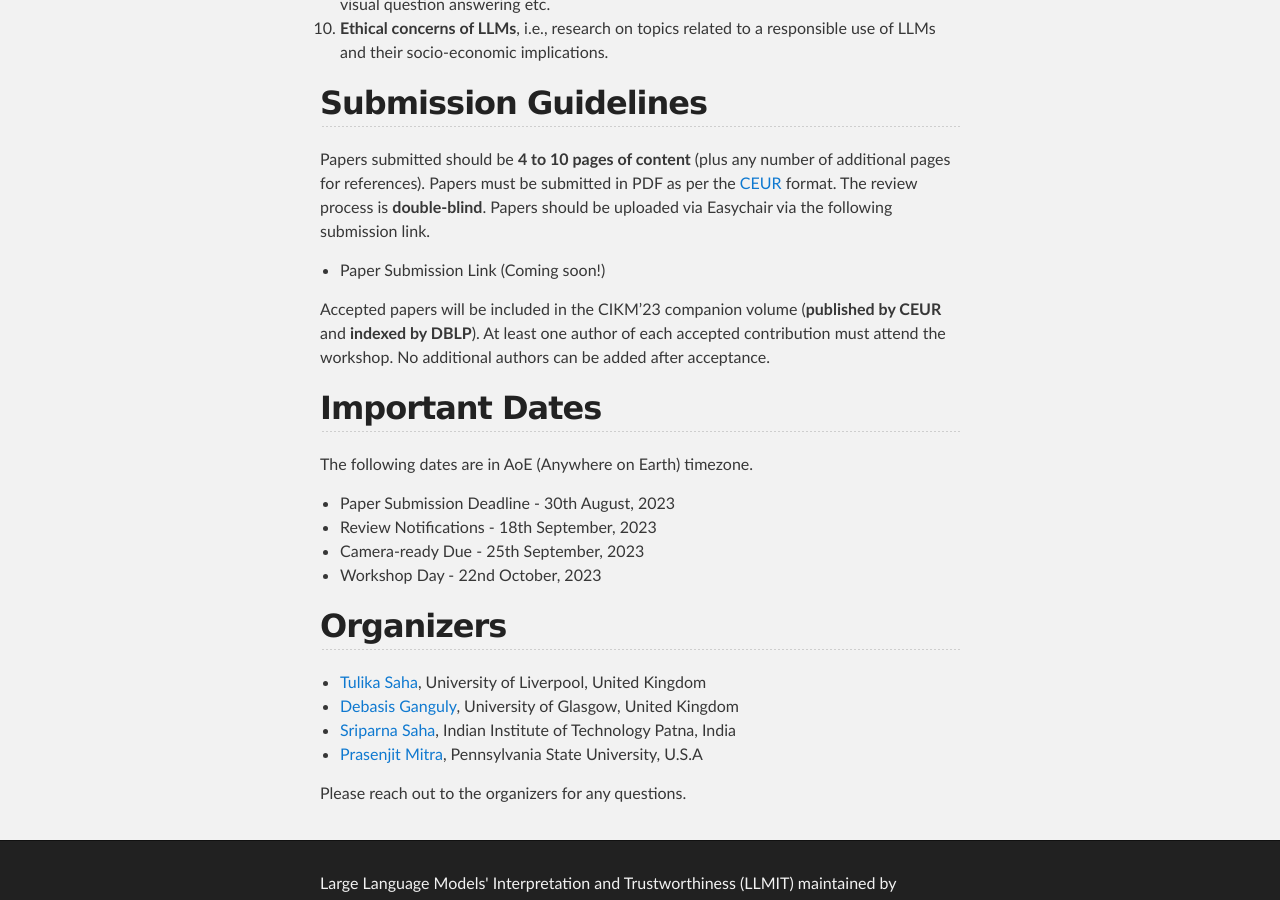
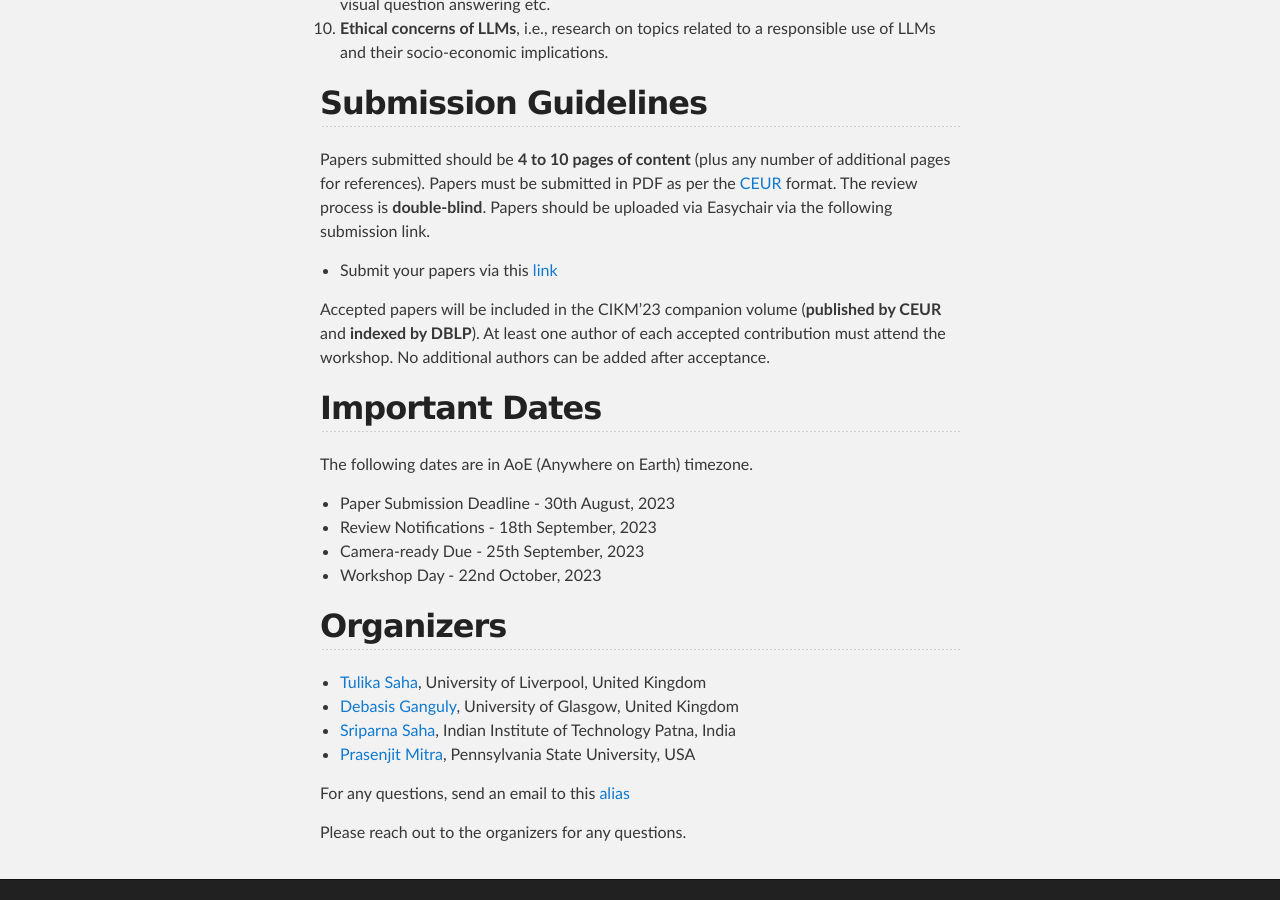
Before and after one commit to gdebasis/llmit, a Jekyll site: the page built from index.md, in a window 1280 px wide and 900 px high, scrolled down 2272 px. Built offline with Jekyll 4.4.1, drawn with Linux system fonts in a browser that asks for light colours.

Commit message:
link added

```diff
--- a/index.md
+++ b/index.md
@@ -44,7 +44,7 @@ We solicit submissions on (but not limited to) the following research topics.
 
 Papers submitted should be **4 to 10 pages of content** (plus any number of additional pages for references). Papers must be submitted in PDF as per the [CEUR](https://www.overleaf.com/latex/templates/template-for-submissions-to-ceur-workshop-proceedings-ceur-ws-dot-org/wqyfdgftmcfw") format. The review process is **double-blind**. Papers should be uploaded via Easychair via the following submission link.
 
-- Paper Submission Link (Coming soon!)
+- Submit your papers via this [link](https://easychair.org/conferences/?conf=llmit23)
 
 Accepted papers will be included in the CIKM'23 companion volume (**published by CEUR** and **indexed by DBLP**). At least one author of each accepted contribution must attend the workshop. No additional authors can be added after acceptance.
 
@@ -62,6 +62,8 @@ The following dates are in AoE (Anywhere on Earth) timezone.
 * [Tulika Saha](https://sahatulika15.github.io/), University of Liverpool, United Kingdom
 * [Debasis Ganguly](https://gdebasis.github.io/), University of Glasgow, United Kingdom
 * [Sriparna Saha](https://www.iitp.ac.in/~sriparna/), Indian Institute of Technology Patna, India
-* [Prasenjit Mitra](https://ist.psu.edu/directory/pum10), Pennsylvania State University, U.S.A
+* [Prasenjit Mitra](https://ist.psu.edu/directory/pum10), Pennsylvania State University, USA
+
+For any questions, send an email to this [alias](mailto:llmit23@easychair.org)
 
 Please reach out to the organizers for any questions.
```
